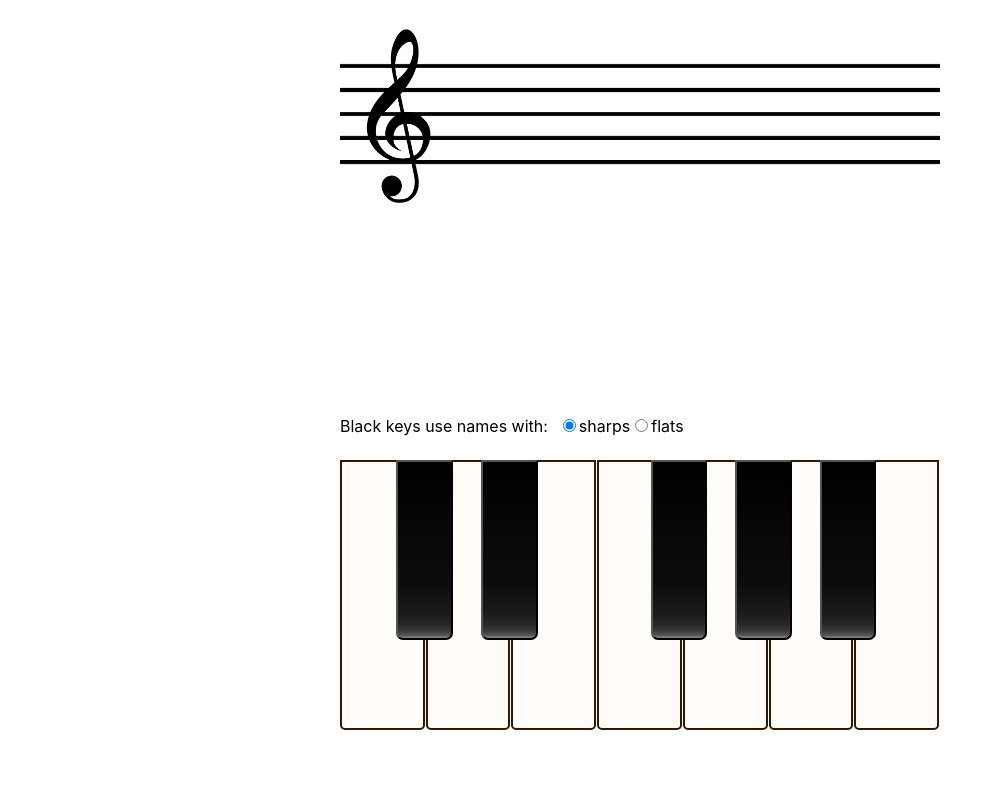
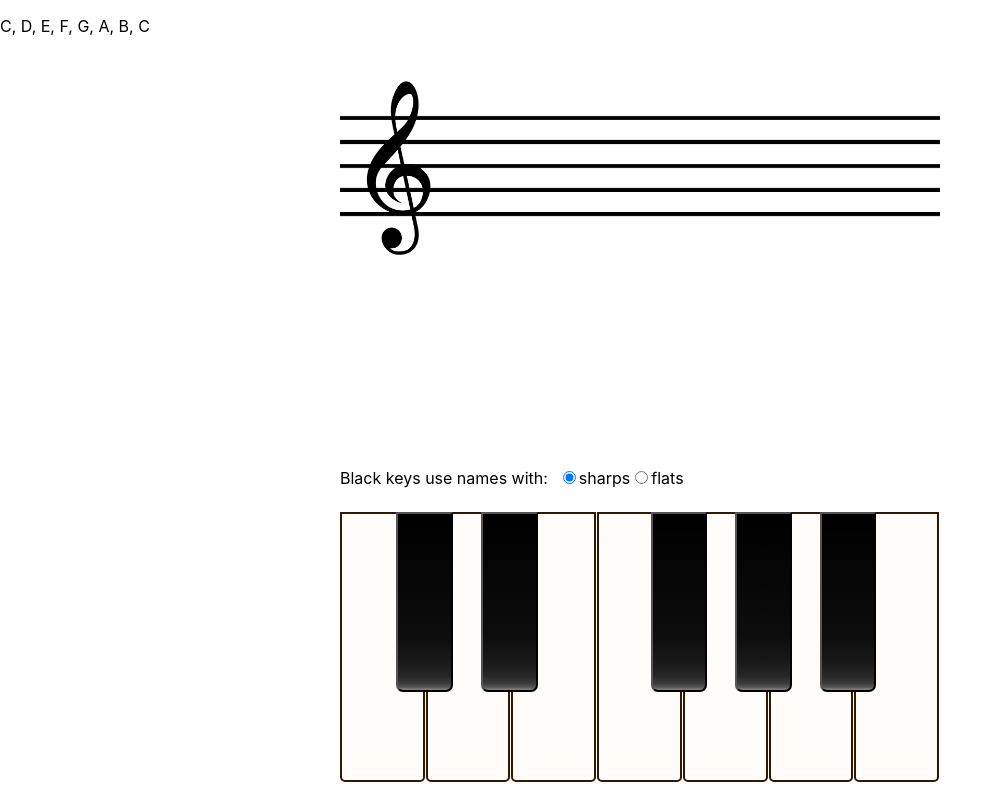
Before and after one commit to andrzejkukuryk/music-theory, a React (Create React App) app: page / in a window 1280 px wide. Shown: the whole page, without its empty margins (0-1002 px from the left). Built offline with nearby package versions, Linux system fonts and the light colour scheme.

Commit message:
add circleOfFifths

```diff
--- a/src/App.js
+++ b/src/App.js
@@ -3,16 +3,23 @@ import './App.css';
 
 import { Keyboard } from './component/keyboard';
 import { Note } from './component/note';
+import { Scale } from './component/scale';
 
 
 
 function App() {
-  const [note, setNote] = useState(null);
+  const [note, setNote] = useState('X');
+
+  const pressedKey = (newNote) => {
+    setNote(newNote);
+
+  };
 
   return (
     <div>
-      <Note note={note ? note : 'X'} />
-      <Keyboard setNote={setNote} />
+      <Scale note={note} />
+      <Note note={note} />
+      <Keyboard pressedKey={pressedKey} />
     </div>
   );
 }
--- a/src/component/key/index.js
+++ b/src/component/key/index.js
@@ -13,8 +13,6 @@ import a from './sounds/a.mp3';
 import bb from './sounds/bb.mp3';
 import b from './sounds/b.mp3';
 
-
-export function Key(props) {
     const cSound = new Audio(c);
     const dbSound = new Audio(db);
     const dSound = new Audio(d);
@@ -27,6 +25,9 @@ export function Key(props) {
     const aSound = new Audio(a);
     const bbSound = new Audio(bb);
     const bSound = new Audio(b);
+
+export function Key(props) {
+
 
     const diatonicScale = [cSound, dSound, eSound, fSound, gSound, aSound, bSound];
     const chromaticScale = [dbSound, ebSound, gbSound, abSound, bbSound];
@@ -41,7 +42,7 @@ export function Key(props) {
 
     const handleClickButton = () => {
         console.log(props.tone);
-        props.setPlayedNote(props.tone);
+        props.pressedKey(props.tone);
     };
 
     const playSound = (scale) => {
--- a/src/component/keyboard/index.js
+++ b/src/component/keyboard/index.js
@@ -1,4 +1,4 @@
-import React, { useEffect, useState } from "react";
+import React, { useState } from "react";
 import { Key } from '../key';
 import styles from "./style.module.css";
 import { diatonic, flated, sharped } from '../../theory.js';
@@ -8,13 +8,6 @@ const TYPE_FLATED = 'flated';
 
 export function Keyboard(props) {
     const [chromatic, setChromatic] = useState(sharped);
-    const [playedNote, setPlayedNote] = useState(null);
-
-    // useEffect(() => {
-    //     props.setNote(playedNote);
-    // }, [playedNote]);
-
-    props.setNote(playedNote);
 
     const handleClickChromatic = ({ target }) => {
         target.value === TYPE_FLATED ? setChromatic(flated) : setChromatic(sharped);
@@ -34,10 +27,10 @@ export function Keyboard(props) {
         </div>
             <div style={{ position: 'relative' }}>
             <div className={styles.diatonicKeys}>
-                    {diatonic.map((note, index) => <Key key={index} tone={note} index={index} type='white' setPlayedNote={setPlayedNote} />)}
+                    {diatonic.map((note, index) => <Key key={index} tone={note} index={index} type='white' pressedKey={props.pressedKey} />)}
             </div>
             <div className={styles.chromaticKeys}>
-                    {chromatic.map((note, index) => <Key key={index} tone={note} index={index} type='black' setPlayedNote={setPlayedNote} />)}
+                    {chromatic.map((note, index) => <Key key={index} tone={note} index={index} type='black' pressedKey={props.pressedKey} />)}
             </div>
         </div>
     </div>
--- /dev/null
+++ b/src/component/scale/index.js
@@ -0,0 +1,17 @@
+import React from "react";
+import { circleOfFifths, range } from "../../theory";
+import './styles.css';
+
+export function Scale(props) {
+
+    if (props.note !== 'X') {
+        circleOfFifths(props.note);
+    }
+
+    return (
+        <div>
+            <p>{range.join(', ')}</p>
+        </div>
+    );
+
+}
--- a/src/theory.js
+++ b/src/theory.js
@@ -2,4 +2,46 @@ export const diatonic = ['C', 'D', 'E', 'F', 'G', 'A', 'B'];
 export const sharped = ['C#', 'D#', 'F#', 'G#', 'A#'];
 export const flated = ['Db', 'Eb', 'Gb', 'Ab', 'Bb'];
 
-const scale = [...diatonic];
+export let scale = [...diatonic];
+export let range = [...scale, scale[0]];
+
+export const resetScale = () => {
+    scale = [...diatonic];
+};
+
+export const circleOfFifths = (prime) => {
+    let sharpsCounter = 0;
+    let flatsCounter = 0;
+
+    const stepFwd = () => {
+        scale.push(...scale.splice(0, 4));
+        scale[6] += '#';
+        sharpsCounter++;
+    };
+    const stepBwd = () => {
+        scale.unshift(...scale.splice(3));
+        scale[3] += 'b';
+        flatsCounter++;
+    };
+
+    const runCircle = () => {
+        resetScale();
+        sharpsCounter = 0;
+        while (prime !== scale[0] && sharpsCounter < 11) {
+            stepFwd();
+        }
+        if (sharpsCounter === 11) {
+            resetScale();
+            while (prime !== scale[0] && flatsCounter < 11) {
+                stepBwd();
+            }
+        }
+    };
+
+    const setRange = () => {
+        range = [...scale, scale[0]];
+    }
+
+    runCircle();
+    setRange();
+};
```
Also changed, not shown: src/component/scale/styles.css (added).
